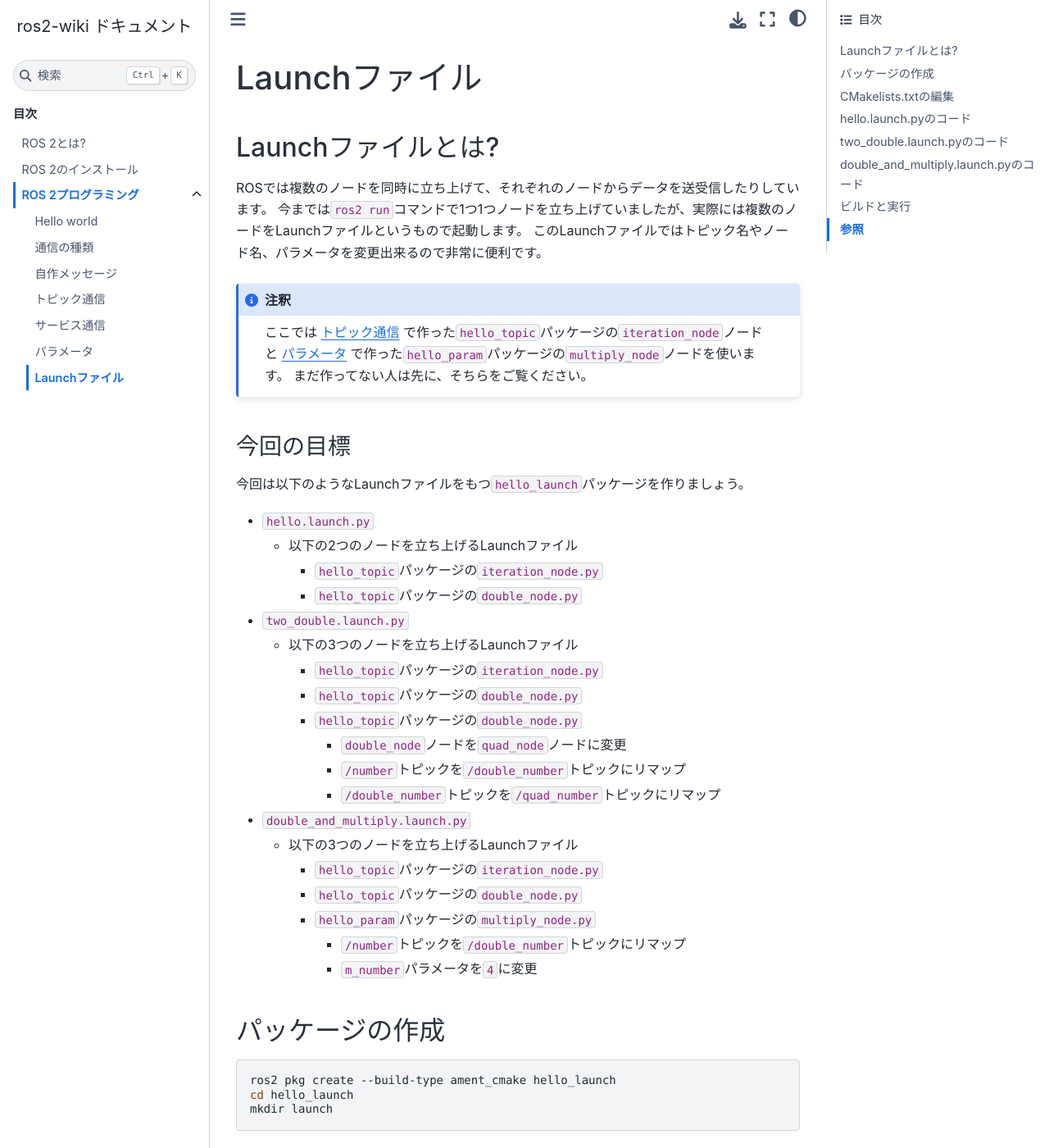
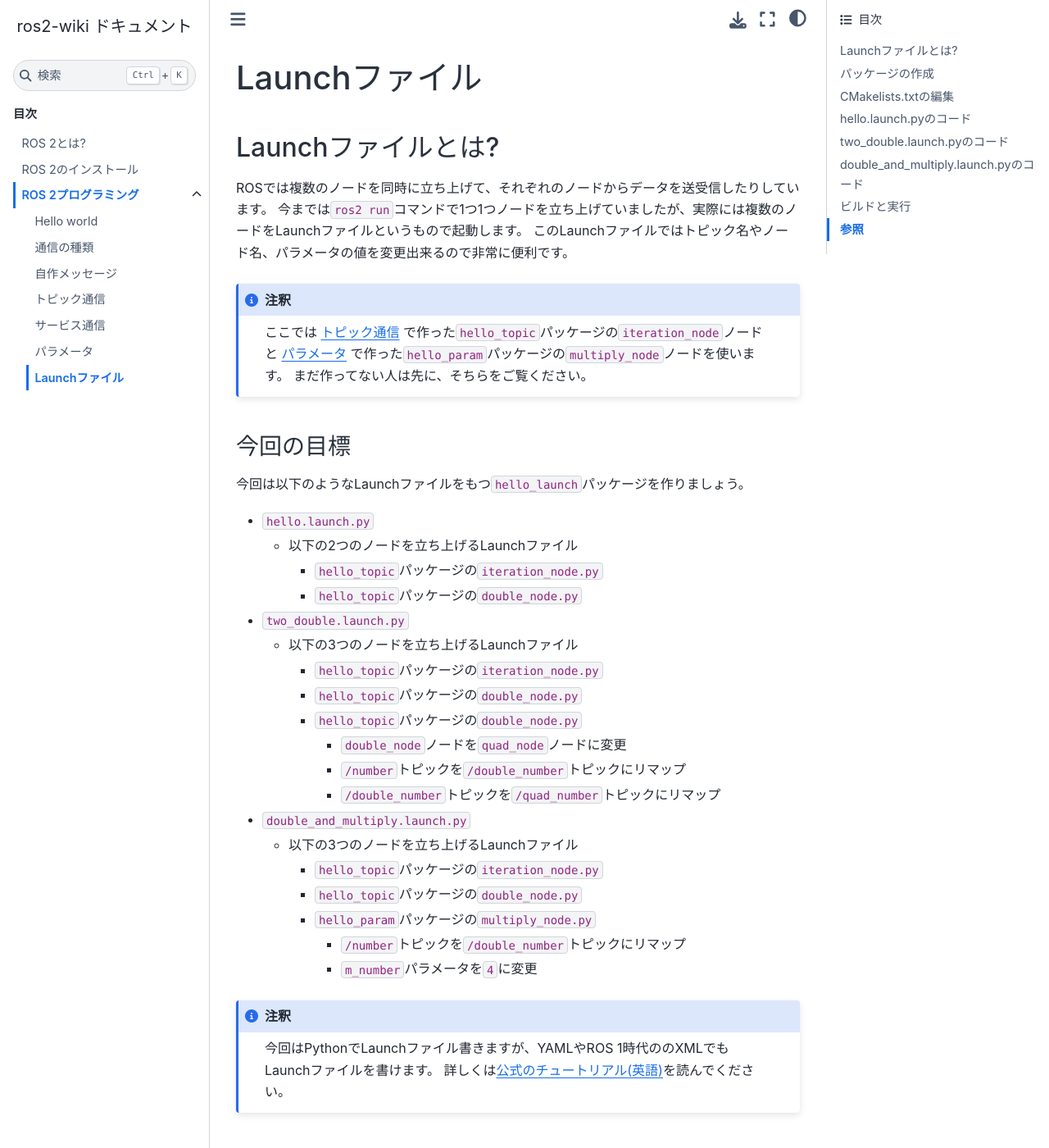
Before and after one commit to Rione/home-ros2-wiki, a Sphinx documentation site: the page built from source/programming/launch.md, in a window 1280 px wide and 1400 px high. Shown: the whole window at 82% size. Built offline with Sphinx 7.4.7 and the Sphinx Book theme 1.1.4, drawn with Linux system fonts in a browser that asks for light colours.

Commit message:
update: fix some wording

````diff
--- a/source/programming/launch.md
+++ b/source/programming/launch.md
@@ -4,7 +4,7 @@
 
 ROSでは複数のノードを同時に立ち上げて、それぞれのノードからデータを送受信したりしています。
 今までは`ros2 run`コマンドで1つ1つノードを立ち上げていましたが、実際には複数のノードをLaunchファイルというもので起動します。
-このLaunchファイルではトピック名やノード名、パラメータを変更出来るので非常に便利です。
+このLaunchファイルではトピック名やノード名、パラメータの値を変更出来るので非常に便利です。
 
 ```{note}
 ここでは
@@ -38,6 +38,11 @@
         - `hello_param`パッケージの`multiply_node.py`
             - `/number`トピックを`/double_number`トピックにリマップ
             - `m_number`パラメータを`4`に変更
+
+```{note}
+今回はPythonでLaunchファイル書きますが、YAMLやROS 1時代ののXMLでもLaunchファイルを書けます。
+詳しくは[公式のチュートリアル(英語)](https://docs.ros.org/en/humble/How-To-Guides/Launch-file-different-formats.html)を読んでください。
+```
 
 ## パッケージの作成
 
@@ -219,13 +224,13 @@
 rqt
 ```
 
+```{figure} two-double-rqt-graph.png
 rqt_graph
+```
 
-![two-double-rqt-graph.png](two-double-rqt-graph.png)
-
+```{figure} 1715350303932826969.png
 rqtでトピックを見た様子
-
-![1715350303932826969.png](1715350303932826969.png)
+```
 
 `/number`トピックの値を2倍したものが`/double_number`へ、`/double_number`トピックの値をさらに2倍したものが`/quad_number`へ送られているのが分かります。
 
@@ -237,13 +242,15 @@
 rqt
 ```
 
+```{figure} double-and-multiply-rqt-graph.png
 rqt_graph
+```
 
-![double-and-multiply-rqt-graph.png](double-and-multiply-rqt-graph.png)
 
+```{figure} 1715350785700950579.png
 rqtでトピックを見た様子
+```
 
-![1715350785700950579.png](1715350785700950579.png)
 
 `/number`トピックの値を2倍したものが`/double_number`へ、`/double_number`トピックの値をさらにパラメータで指定した4倍にしたものが`/multiplied_number`へ送られているのが分かります。
 
````
Also changed, not shown: README.md (+2 -0 lines), source/programming/communication-type.md (+1 -3 lines), source/programming/hello-world.md (+6 -2 lines).
